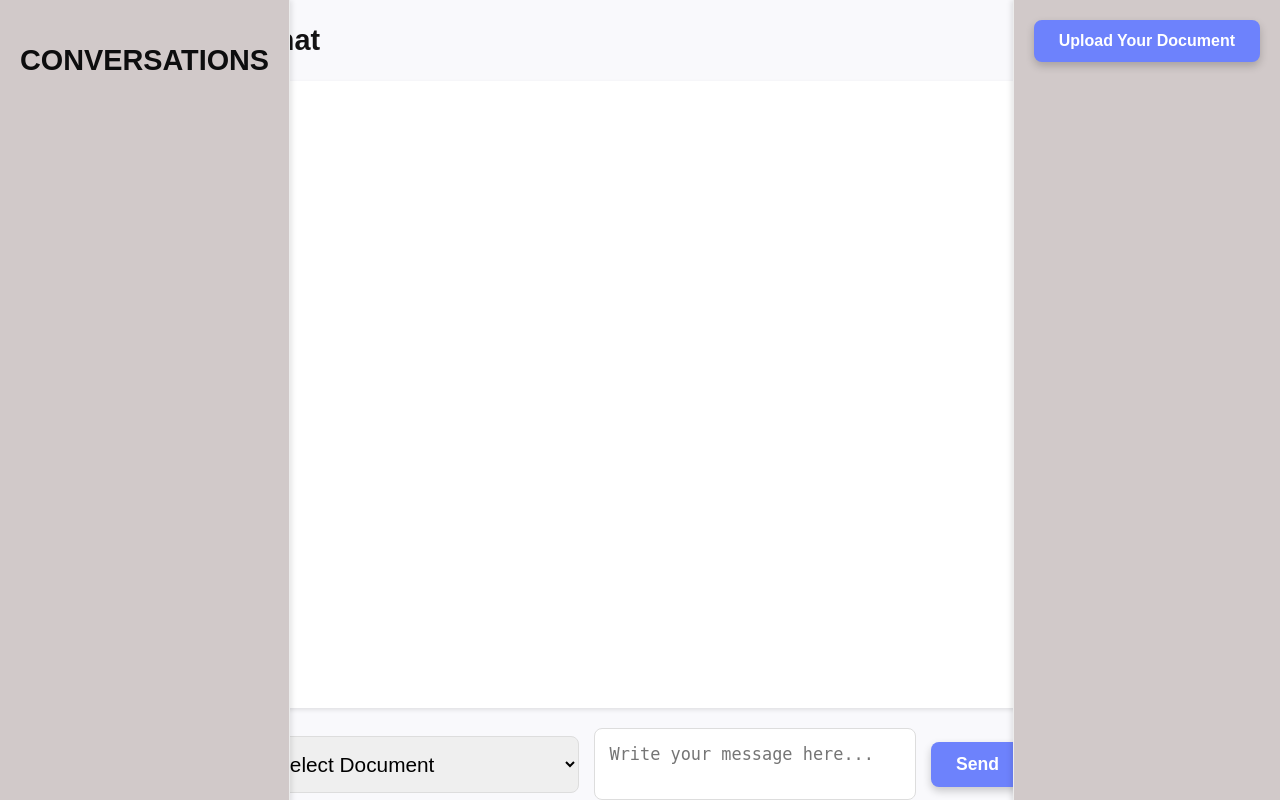
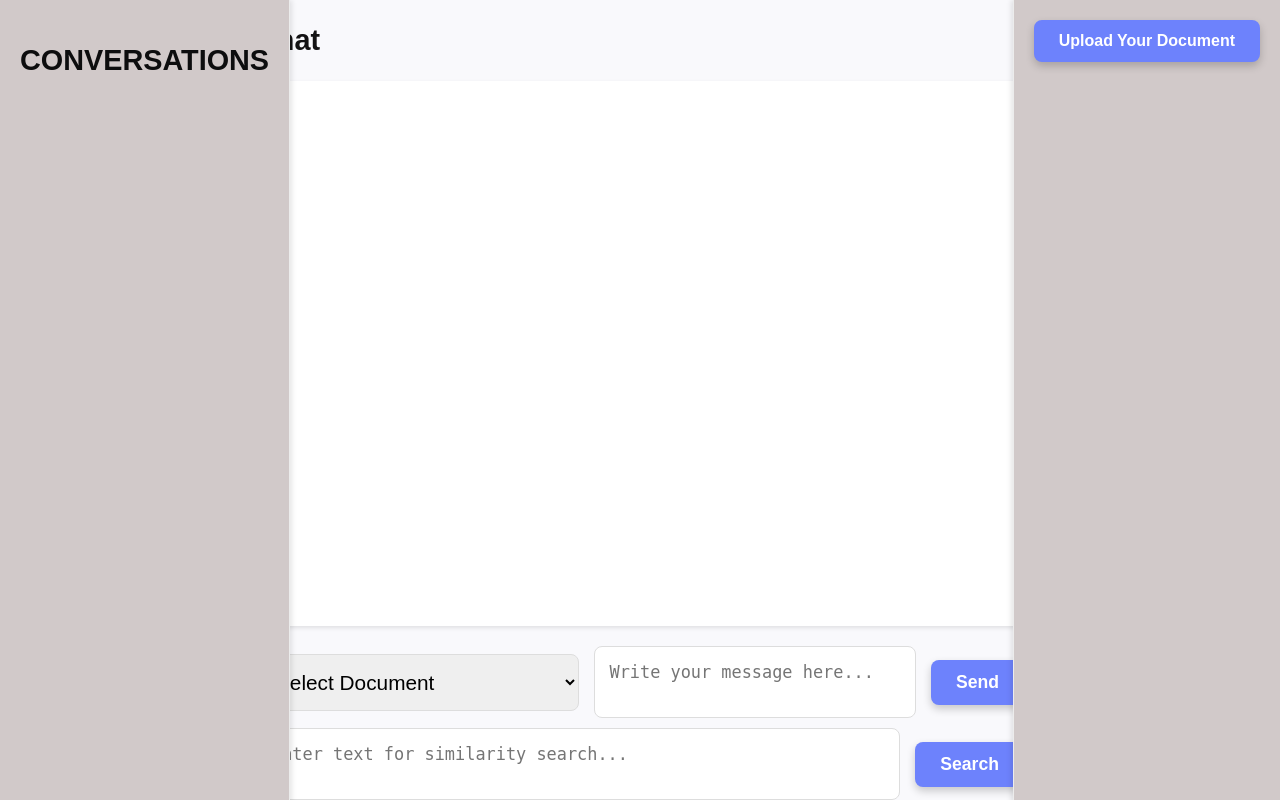
Before and after one commit to EthixDev/rag_chatbot, a Django app: page /chat/ in a window 1280 px wide. Run offline with Django 5.2, Linux system fonts and the light colour scheme; data that the repository does not hold is empty; parts of the project's set-up code (start-up, migrations or seed data) failed here and were passed over; some libraries are stand-ins or nearby versions.

Commit message:
make the similarity search code to be API view.

```diff
--- a/app/templates/app/UI.html
+++ b/app/templates/app/UI.html
@@ -259,7 +259,6 @@
                 <!-- Conversations will be dynamically loaded here -->
             </div>
         </aside>
-
         <!-- Chat Section -->
         <section class="chat-section">
             <div class="chat-header">
@@ -275,6 +274,10 @@
                 <textarea id="user-input" rows="2" placeholder="Write your message here..."></textarea>
                 <button type="submit" class="send-button">Send</button>
             </form>
+            <form class="chat-input" id="similarity-form" style="margin-top: 10px;">
+                <textarea id="similarity-input" rows="2" placeholder="Enter text for similarity search..."></textarea>
+                <button type="submit" class="send-button">Search</button>
+            </form>
         </section>
         <!-- Right Sidebar -->
         <aside class="right-sidebar">
@@ -286,7 +289,7 @@
     </div>
     <script src="https://cdnjs.cloudflare.com/ajax/libs/axios/1.4.0/axios.min.js"></script>
     <script>
-        document.addEventListener("DOMContentLoaded", function () {
+    document.addEventListener("DOMContentLoaded", function () {
     const conversationList = document.getElementById("conversation-list");
     const conversationHistory = document.getElementById("conversation-history");
     const chatForm = document.getElementById("chat-form");
@@ -456,7 +459,61 @@ function getCookie(name) {
     }
     return cookieValue;
 }
+document.getElementById("similarity-form").addEventListener("submit", async (e) => {
+    e.preventDefault();
+    const inputText = document.getElementById("similarity-input").value.trim();
 
+    if (!inputText) {
+        alert("Please enter text for similarity search.");
+        return;
+    }
+
+    try {
+        // Send the request to the similarity search API
+        const response = await axios.post("/api/similarity-search/", {
+            input_text: inputText,
+        });
+
+        const result = response.data;
+        const { most_similar, corresponding_document } = result;
+
+        // Escape special characters for safe rendering
+        const escapeHTML = (text) => {
+            return text
+                .replace(/&/g, "&amp;")
+                .replace(/</g, "&lt;")
+                .replace(/>/g, "&gt;")
+                .replace(/"/g, "&quot;")
+                .replace(/'/g, "&#039;");
+        };
+
+        // Append the results dynamically to the conversation history
+        const conversationHistory = document.getElementById("conversation-history");
+        conversationHistory.innerHTML += `
+            <div class="message user">Similarity Search: ${escapeHTML(inputText)}</div>
+            <div class="message ai">
+                <strong>Most Similar:</strong>
+                <div style="max-height: 150px; overflow-y: auto; border: 1px solid #ccc; padding: 5px;">
+                    ${escapeHTML(most_similar)}
+                </div>
+                <strong>Corresponding Document:</strong>
+                <a href="${escapeHTML(corresponding_document)}" target="_blank">${escapeHTML(corresponding_document)}</a>
+            </div>
+        `;
+
+        // Clear the input field
+        document.getElementById("similarity-input").value = "";
+    } catch (error) {
+        console.error("Error performing similarity search:", error);
+
+        // Display an error message in the UI
+        conversationHistory.innerHTML += `
+            <div class="message ai" style="color: red;">
+                <strong>Error:</strong> Failed to perform similarity search. Please try again.
+            </div>
+        `;
+    }
+});
 // Add CSRF token to headers for POST requests
 const csrfToken = getCookie('csrftoken');
 axios.defaults.headers.common['X-CSRFToken'] = csrfToken;
--- a/app/urls.py
+++ b/app/urls.py
@@ -7,6 +7,7 @@ from app.views import (
     DocumentUploadView,
     render_ui,
     FetchDocumentsView,
+    SimilaritySearchView
 )
 
 
@@ -19,5 +20,7 @@ urlpatterns = [
     path('api/generate-response/<int:id>/', GenerateResponseView.as_view(), name='api_generate_response_with_id'),
     path('api/upload-document/', DocumentUploadView.as_view(), name='api_upload_document'),
     path('api/fetch-documents/', FetchDocumentsView.as_view(), name='api_fetch_documents'),
+    path('api/similarity-search/', SimilaritySearchView.as_view(), name='similarity-search'),
+
 
 ]
--- a/app/views.py
+++ b/app/views.py
@@ -11,6 +11,7 @@ from rest_framework.response import Response
 from rest_framework import status
 from app.serializers import TopicSerializer, ConversationSerializer, DocumentSerializer
 from rest_framework.parsers import MultiPartParser, FormParser
+import logging
 
 
 load_dotenv()
@@ -161,33 +162,41 @@ class FetchDocumentsView(APIView):
         return Response(data, status=status.HTTP_200_OK)
 
 
-def similarity_search(request):
-    context = {}
-    if request.method == "POST":
-        input_text = request.POST.get("input_text")
-        if input_text:
-            try:
-                text_chunks = chunk_text(input_text)
-                embeddings = [embed_text(chunk) for chunk in text_chunks]
+class SimilaritySearchView(APIView):
+    def post(self, request, *args, **kwargs):
+        input_text = request.data.get("input_text")
+        if not input_text:
+            return Response(
+                {"error": "Input text is required."},
+                status=status.HTTP_400_BAD_REQUEST
+            )
+        try:
+            logging.info(f"Received input text: {input_text}")  # Log input text
 
-                # Find the most similar chunk for the first embedding
-                similar_chunk = None
-                corresponding_document = None
-                if embeddings:
-                    embedding = embeddings[0]
-                    similar_chunk = TextChunk.objects.order_by(
-                        CosineDistance('embedding', embedding)).first()
+            # Chunk the input text
+            text_chunks = chunk_text(input_text)
+            logging.info(f"Generated text chunks: {text_chunks}")  # Log text chunks
 
-                    if similar_chunk:
-                        corresponding_document = similar_chunk.document
+            # Generate embeddings
+            embeddings = [embed_text(chunk) for chunk in text_chunks]
+            logging.info(f"Generated embeddings: {embeddings}")  # Log embeddings
 
-                context = {
-                    'input_text': input_text,
-                    'text_chunks': text_chunks,
-                    'most_similar': similar_chunk.chunk if similar_chunk else "No similar chunk found.",
-                    'corresponding_document': corresponding_document.file.name if corresponding_document else "No corresponding document found.",
-                }
-            except Exception as e:
-                context = {'error': str(e)}
+            # Fetch the most similar chunk
+            embedding = embeddings[0]
+            similar_chunk = TextChunk.objects.order_by(
+                CosineDistance('embedding', embedding)
+            ).first()
+            corresponding_document = similar_chunk.document if similar_chunk else None
 
-    return render(request, 'app/index.html', context)
+            response_data = {
+                "most_similar": similar_chunk.chunk if similar_chunk else "No similar chunk found.",
+                "corresponding_document": corresponding_document.file.name if corresponding_document else "No corresponding document found.",
+            }
+            return Response(response_data, status=status.HTTP_200_OK)
+
+        except Exception as e:
+            logging.error(f"Error in similarity search: {str(e)}")
+            return Response(
+                {"error": f"Internal server error: {str(e)}"},
+                status=status.HTTP_500_INTERNAL_SERVER_ERROR
+            )
```
